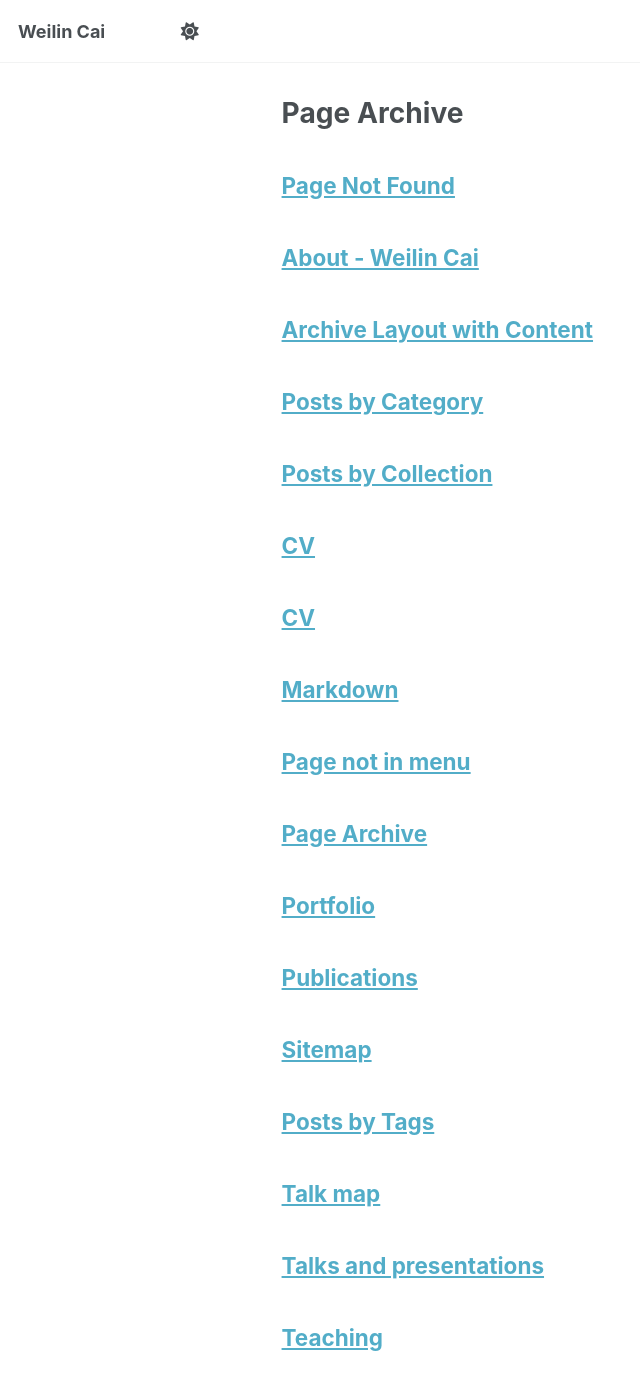
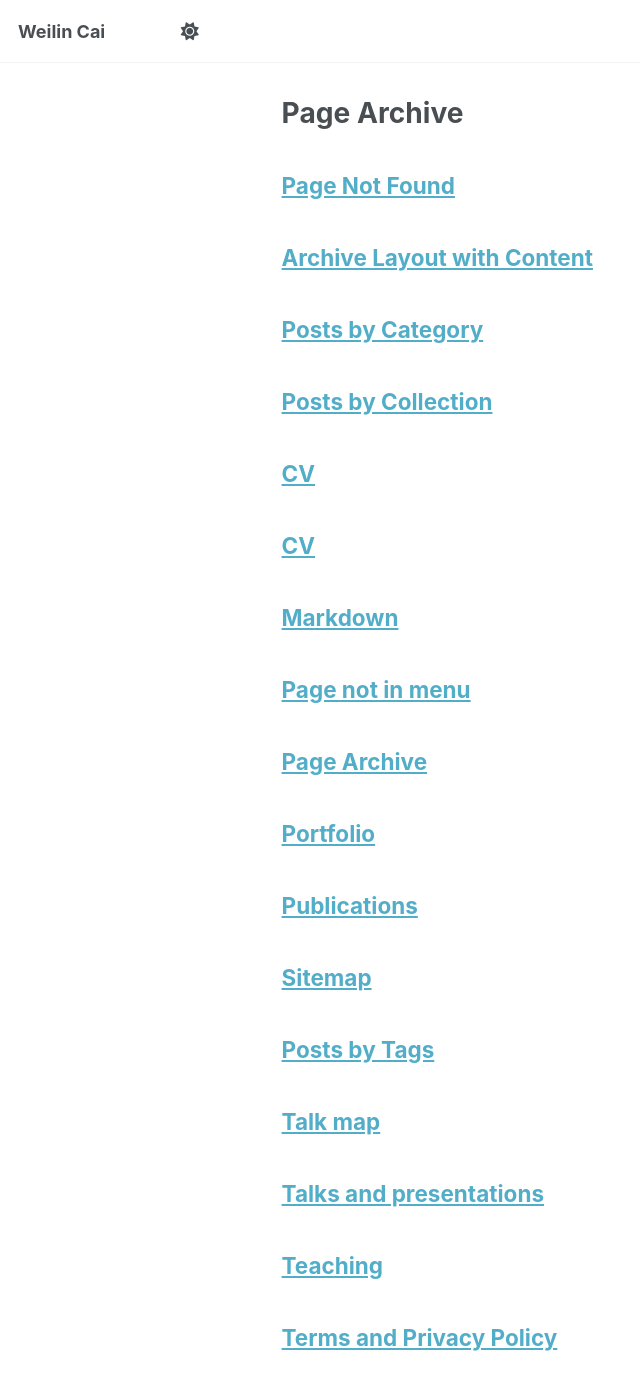
Before and after one commit to withinmiaov/withinmiaov.github.io, a Jekyll site: the page built from _pages/page-archive.html, in a window 1280 px wide and 1400 px high. Shown: the top 1390 px of the window, without its empty margins (0-640 px from the left). Built offline with Jekyll 4.4.1, drawn with Linux system fonts in a browser that asks for light colours; a script bundle is joined from its source files by our own code; library files that are not in the unit come from our copies.

Commit message:
Update about.md

```diff
--- a/_pages/about.md
+++ b/_pages/about.md
@@ -1,11 +1,4 @@
----
-permalink: /
-title: "About - Weilin Cai"
-author_profile: true
-redirect_from:
-  - /about/
-  - /about.html
----
+## About
 
 This is ---
 
```
